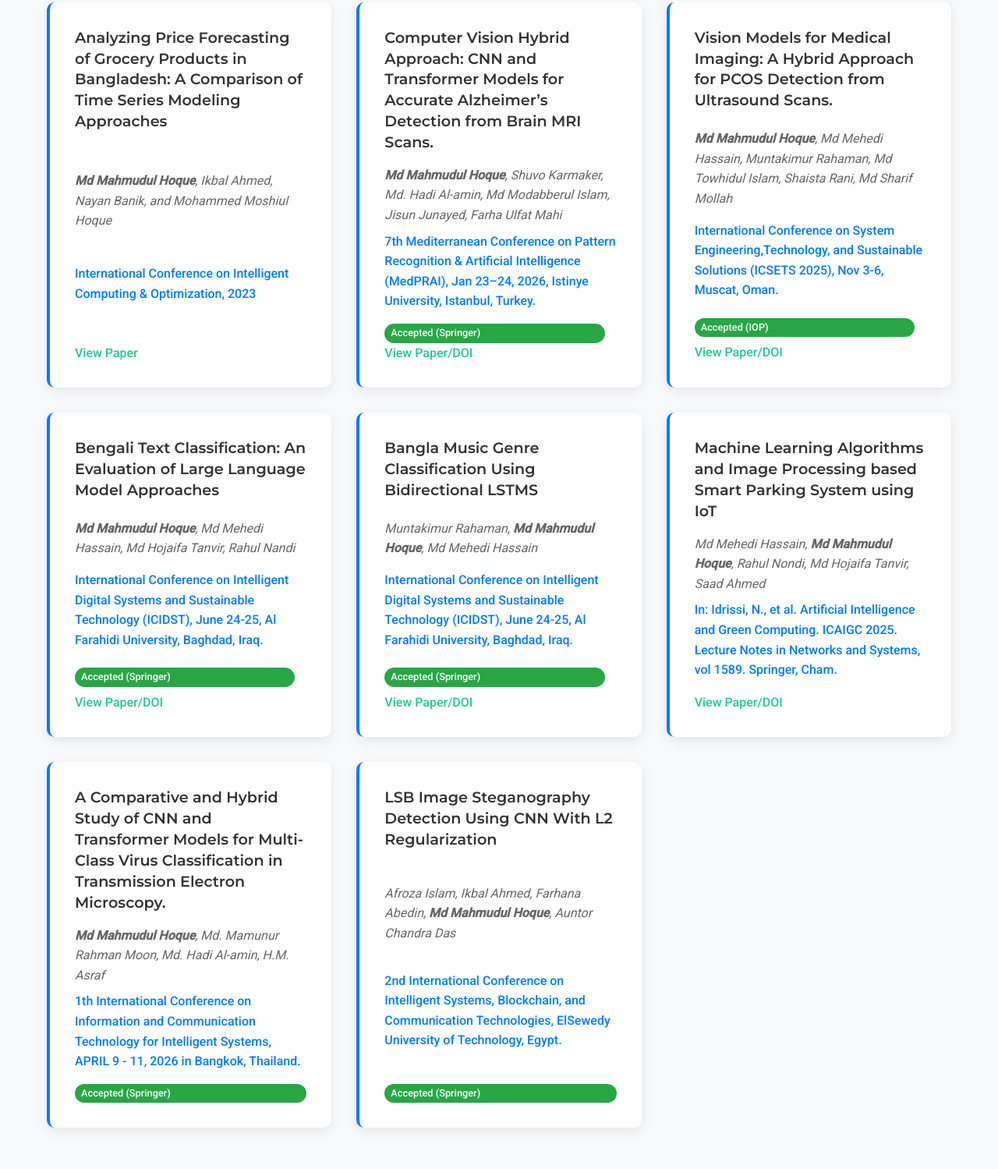
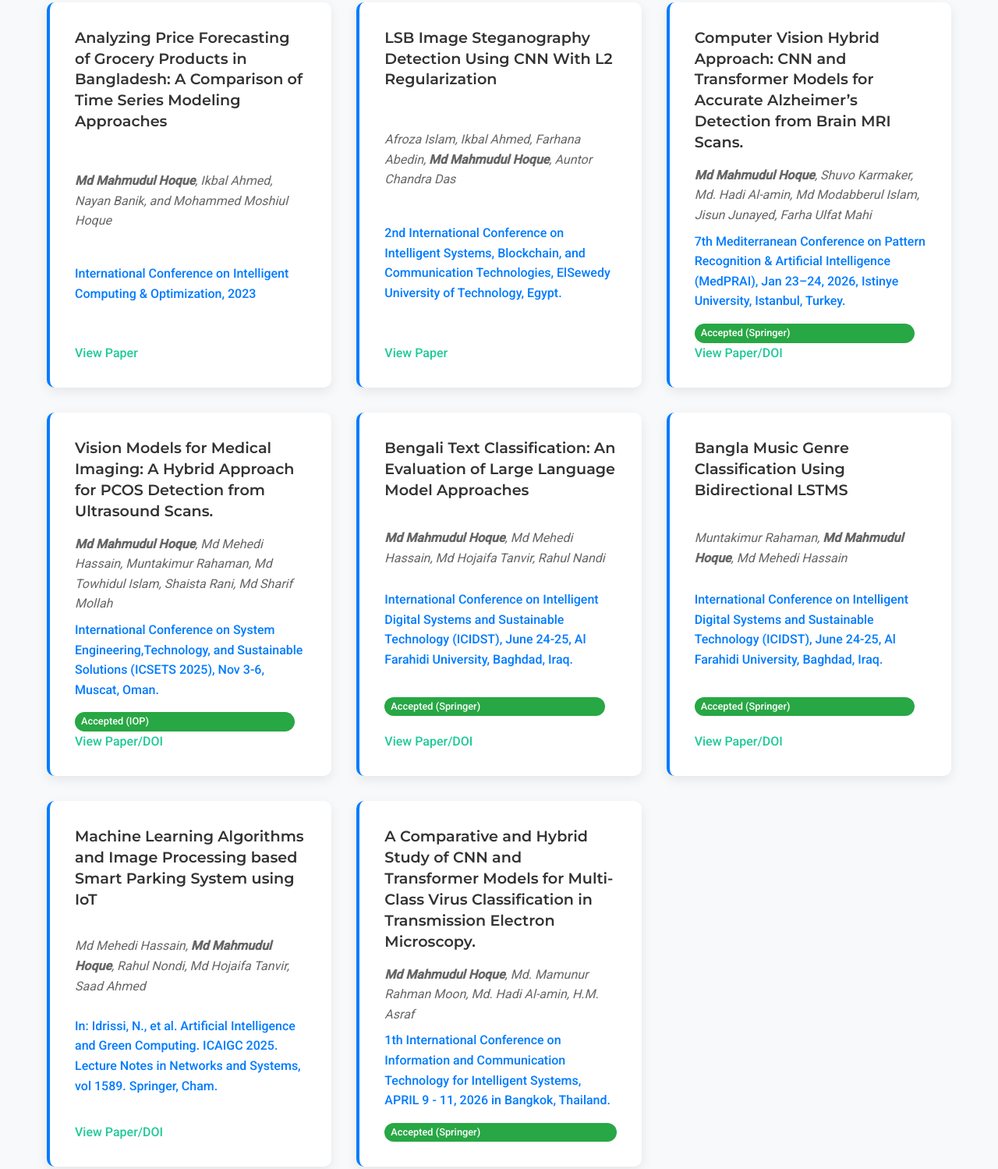
Before and after one commit to evanmahmud/evan, a plain HTML site: page index.html in a window 1280 px wide. Shown: the part 2374-3873 px from the top of the page at 78% size. Drawn offline with Linux system fonts and the light colour scheme.

Commit message:
Update index.html

```diff
--- a/index.html
+++ b/index.html
@@ -134,6 +134,13 @@
                         <a href="https://link.springer.com/chapter/10.1007/978-3-031-50158-6_33" class="publication-link" target="_blank">View Paper</a>
                     </div>
 
+                    <div class="publication-card">
+                        <h4>LSB Image Steganography Detection Using CNN With L2 Regularization</h4>
+                        <p class="authors">Afroza Islam, Ikbal Ahmed, Farhana Abedin, <strong>Md Mahmudul Hoque</strong>, Auntor Chandra Das</p>
+                        <p class="venue">2nd International Conference on Intelligent Systems, Blockchain, and Communication Technologies, ElSewedy University of Technology, Egypt.</p>
+                        <a href="https://link.springer.com/chapter/10.1007/978-3-032-15784-3_2" class="publication-link" target="_blank">View Paper</a>
+                    </div>
+
                     <!-- New Conference Papers -->
                     <div class="publication-card">
                         <h4>Computer Vision Hybrid Approach: CNN and Transformer Models for Accurate Alzheimer’s Detection from Brain MRI Scans.</h4>
@@ -178,13 +185,6 @@
                         <h4>A Comparative and Hybrid Study of CNN and Transformer Models for Multi-Class Virus Classification in Transmission Electron Microscopy.</h4>
                         <p class="authors"><strong>Md Mahmudul Hoque</strong>, Md. Mamunur Rahman Moon, Md. Hadi Al-amin, H.M. Asraf</p>
                         <p class="venue">1th International Conference on Information and Communication Technology for Intelligent Systems, APRIL 9 - 11, 2026 in Bangkok, Thailand.</p>
-                        <span class="status" style="display:inline-block; padding: 2px 8px; font-size: 0.8rem;">Accepted (Springer)</span>
-                    </div>
-
-                    <div class="publication-card">
-                        <h4>LSB Image Steganography Detection Using CNN With L2 Regularization</h4>
-                        <p class="authors">Afroza Islam, Ikbal Ahmed, Farhana Abedin, <strong>Md Mahmudul Hoque</strong>, Auntor Chandra Das</p>
-                        <p class="venue">2nd International Conference on Intelligent Systems, Blockchain, and Communication Technologies, ElSewedy University of Technology, Egypt.</p>
                         <span class="status" style="display:inline-block; padding: 2px 8px; font-size: 0.8rem;">Accepted (Springer)</span>
                     </div>
                 </div>
```
